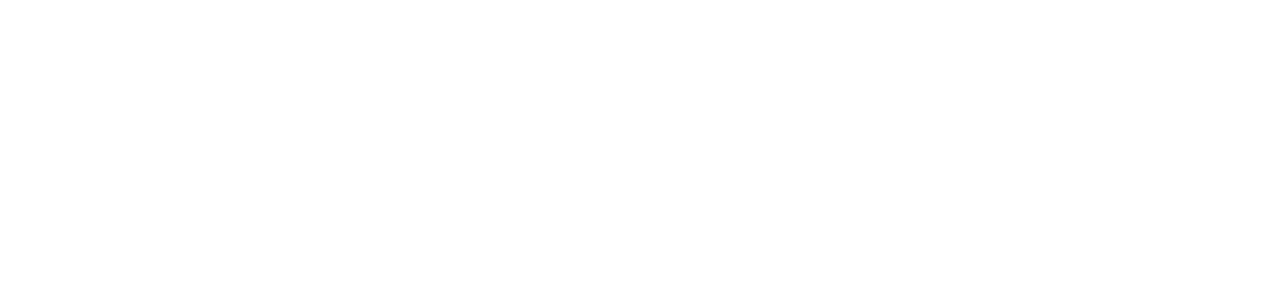
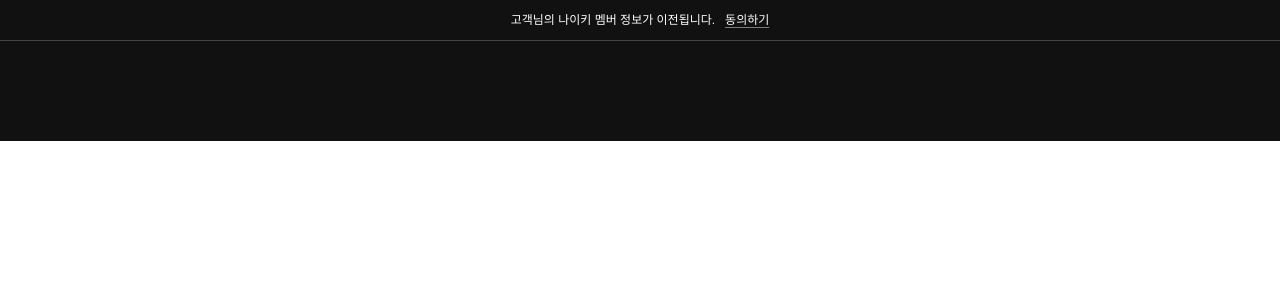
Before and after one commit to ShinSeokki/Nike-clone, a React (Create React App) app: page / in a window 1280 px wide. Shown: the top 300 px of the page. Built offline with nearby package versions, Linux system fonts and the light colour scheme; the HTML template or start-up script is replaced by a standard one.

Commit message:
ADD :: added footer-banner

```diff
--- a/src/components/Footer/Footer.css
+++ b/src/components/Footer/Footer.css
@@ -0,0 +1,51 @@
+.footer-contents{
+   max-width: 100%;
+   margin: 0 auto;
+   line-height: 18px;
+   padding: 0;
+   box-sizing: content-box;
+   color: #999999;
+   background-color: #111111;
+}
+
+.footer-contents .footer-banner{
+   color: #fff;
+   font-size: 12px;
+   text-align: center;
+   padding: 11px 0;
+   width: 100%;
+   letter-spacing: 0;
+   border-bottom: 1px solid #444;
+}
+
+.footer-contents .footer-banner .btn-open-modal{
+   color: #fff;
+   font-weight: 500;
+   margin-left: 10px;
+   text-decoration: underline;
+   text-underline-position: under;
+   text-decoration-color: #7B7B7B;
+   cursor: pointer;
+}
+
+.footer-contents .footer-nav{
+   padding: 40px 0;
+   letter-spacing: 0.5px;
+   color: #999999;
+   position: relative;
+   max-width: 880px;
+   margin: 0 auto;
+   width: 100%;
+}
+
+.footer-contents .footer-nav::before{
+   content: '';
+   display: block;
+   margin-top: 20px;
+}
+
+.footer-contents .footer-nav::after{
+   content: '';
+   display: block;
+   clear: both;
+}
--- a/src/components/Footer/Footer.js
+++ b/src/components/Footer/Footer.js
@@ -3,8 +3,22 @@
 
 function Footer(props) {
    return (
-      <div>
+      <div className='footer-contents'>
+         <div className='footer-banner'>
+            고객님의 나이키 멤버 정보가 이전됩니다.
+            <a className='btn-open-modal'>동의하기</a>
+         </div>
+         <div className='footer-nav'>
+            <div className='uk-grid'>
 
+            </div>
+         </div>
+         <div className='footer-copy'>
+
+         </div>
+         <div className='footer-info'>
+
+         </div>
       </div>
    );
 }
--- a/src/index.css
+++ b/src/index.css
@@ -2,6 +2,7 @@
   padding: 0;
   margin: 0 auto;
   box-sizing: border-box;
+  font-family: "Helvetica Neue",Helvetica,Arial,sans-serif;
 }
 
 a, p, span, button {
```
